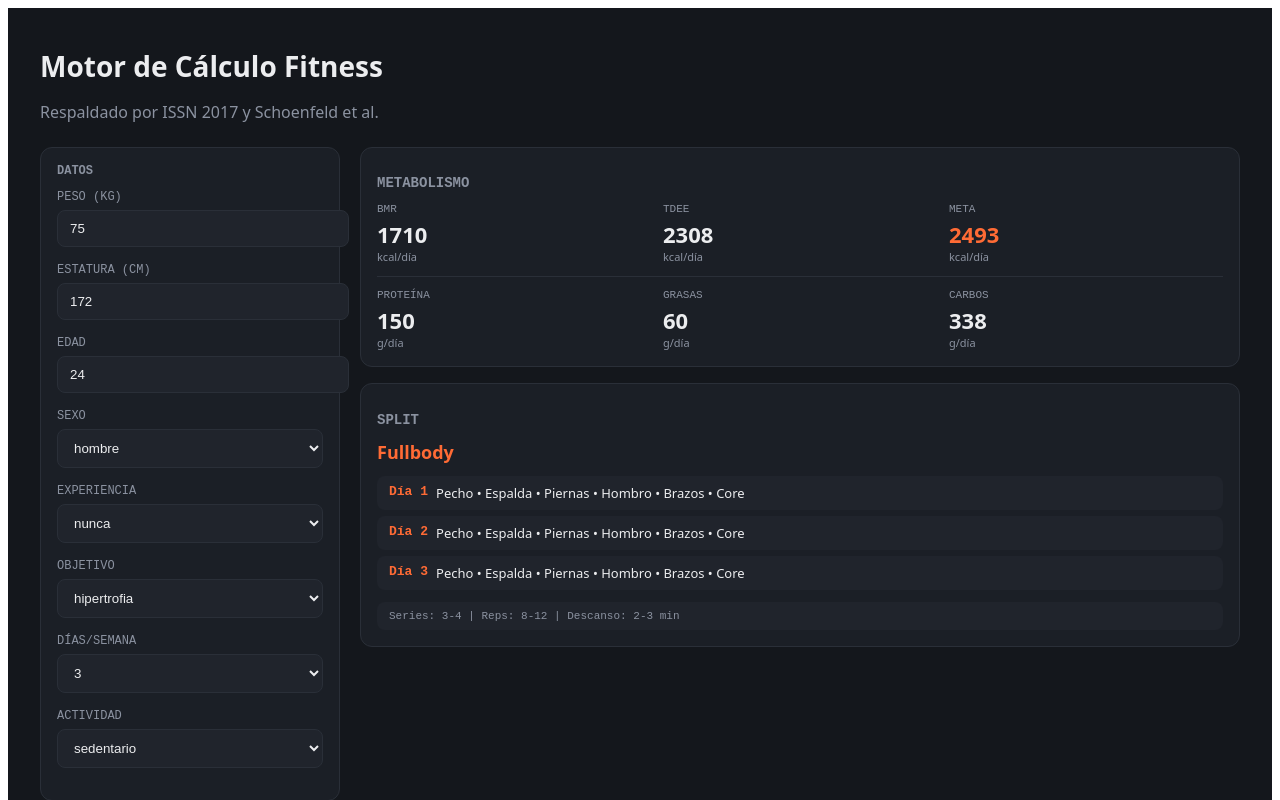
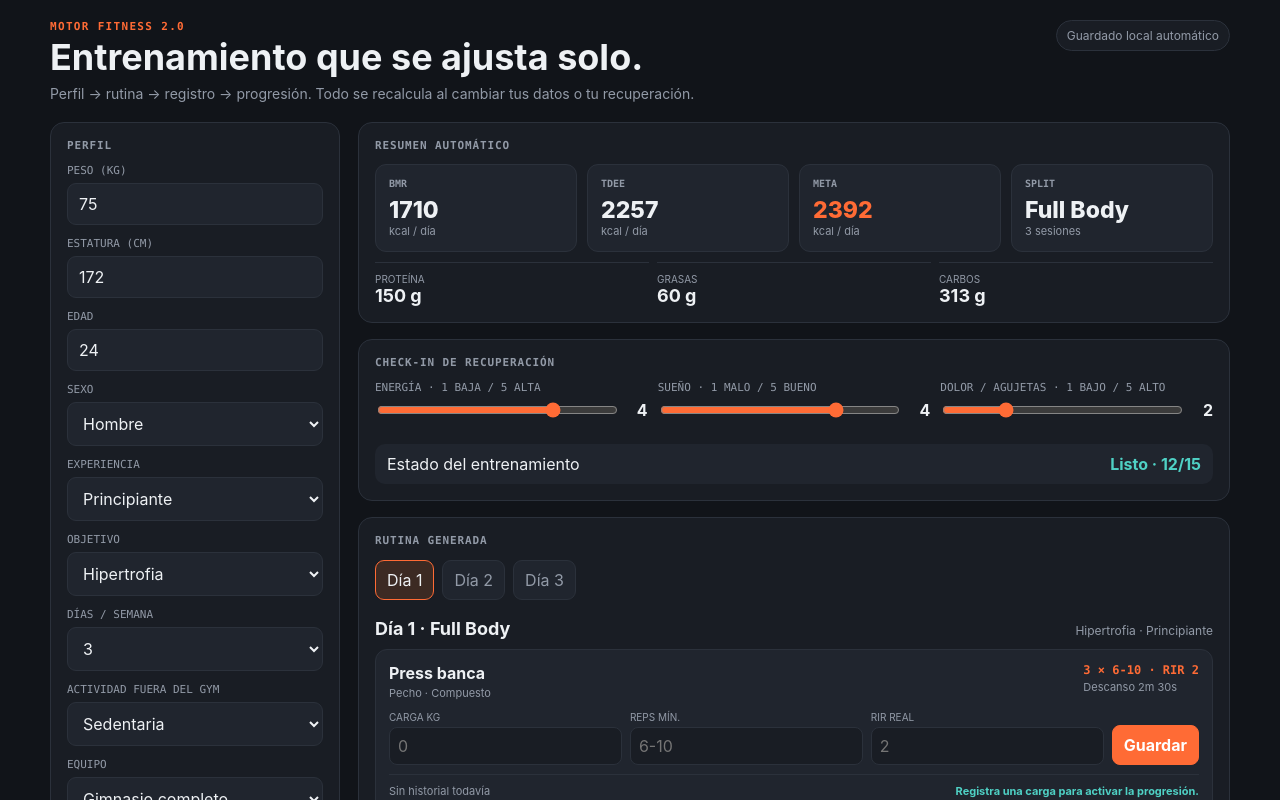
Before and after one commit to Axelesp11/fitness-motor, a React (Create React App) app: page / in a window 1280 px wide. Shown: the top 800 px of the page. Built offline with nearby package versions, Linux system fonts and the light colour scheme.

Commit message:
feat: build automated fitness motor 2.0 interface

```diff
--- a/src/App.jsx
+++ b/src/App.jsx
@@ -1,201 +1,372 @@
-import { useState, useMemo } from "react";
+import { useEffect, useMemo, useState } from "react";
+import "./App.css";
+import {
+  EXPERIENCE_LABELS,
+  GOAL_LABELS,
+  buildPlan,
+  calcNutrition,
+  formatRest,
+  nextLoadAdvice,
+} from "./engine";
 
-const C = {
-  bg: "#14171C",
-  surface: "#1B1F26",
-  surface2: "#20242C",
-  border: "#2A2F38",
-  text: "#ECEDEF",
-  muted: "#8B92A0",
-  effort: "#FF6B35",
-  effortDim: "#4A3226",
-  recovery: "#4FD1C5",
-  recoveryDim: "#1F3A38",
+const DEFAULT_PROFILE = {
+  peso: 75,
+  estatura: 172,
+  edad: 24,
+  sexo: "hombre",
+  experiencia: "nunca",
+  objetivo: "hipertrofia",
+  dias: 3,
+  actividad: "sedentario",
+  equipo: "gym",
+  duracion: 60,
 };
 
-function calcBMR({ peso, estatura, edad, sexo }) {
-  const base = 10 * peso + 6.25 * estatura - 5 * edad;
-  return sexo === "hombre" ? base + 5 : base - 161;
+const DEFAULT_READINESS = { energia: 4, sueno: 4, dolor: 2 };
+
+function loadJSON(key, fallback) {
+  try {
+    const raw = window.localStorage.getItem(key);
+    return raw ? JSON.parse(raw) : fallback;
+  } catch {
+    return fallback;
+  }
 }
 
-const ACTIVIDAD_BASE = { sedentario: 1.2, ligero: 1.375, activo: 1.55 };
-const ENTRENO_ADD = { 2: 0.1, 3: 0.15, 4: 0.2, 5: 0.25, 6: 0.3 };
-
-function calcTDEE(bmr, dias, nivelActividad) {
-  const mult = (ACTIVIDAD_BASE[nivelActividad] || 1.2) + (ENTRENO_ADD[dias] || 0.15);
-  return Math.round(bmr * mult);
+function Field({ label, children }) {
+  return (
+    <div className="field">
+      <label>{label}</label>
+      {children}
+    </div>
+  );
 }
 
-function calcCaloriasObjetivo(tdee, objetivo) {
-  if (objetivo === "perdida") return Math.round(tdee * 0.82);
-  if (objetivo === "hipertrofia") return Math.round(tdee * 1.08);
-  return tdee;
-}
-
-function calcMacros(calorias, peso, objetivo) {
-  const gProteinaPorKg = objetivo === "perdida" ? 2.4 : objetivo === "fuerza" ? 1.8 : 2.0;
-  const proteina = Math.round(peso * gProteinaPorKg);
-  const grasa = Math.round(peso * 0.8);
-  const carbos = Math.round((calorias - proteina * 4 - grasa * 9) / 4);
-  return { proteina, grasa, carbos };
-}
-
-const PARAM_OBJETIVO = {
-  hipertrofia: { series: "3-4", reps: "8-12", descanso: "2-3 min" },
-  fuerza: { series: "4-5", reps: "3-6", descanso: "3-5 min" },
-  perdida: { series: "3", reps: "12-15", descanso: "45-90s" },
-};
-
-const GRUPOS = ["Pecho", "Espalda", "Piernas", "Hombro", "Brazos", "Core"];
-
-function definirSplit(dias, exp) {
-  const tope = { nunca: 4, basico: 5, intermedio: 6 }[exp] || 6;
-  const d = Math.min(dias, tope);
-
-  if (exp === "nunca" || d <= 3) {
-    return { nombre: "Fullbody", sesiones: Array.from({ length: d }, (_, i) => ({ dia: `Día ${i + 1}`, grupos: GRUPOS })) };
-  }
-  if (d === 4) {
-    return { nombre: "Upper/Lower", sesiones: [
-      { dia: "Día 1", grupos: ["Pecho", "Espalda", "Hombro", "Brazos"] },
-      { dia: "Día 2", grupos: ["Piernas", "Core"] },
-      { dia: "Día 3", grupos: ["Pecho", "Espalda", "Hombro", "Brazos"] },
-      { dia: "Día 4", grupos: ["Piernas", "Core"] },
-    ]};
-  }
-  if (d === 5) {
-    return { nombre: "PPL + Upper/Lower", sesiones: [
-      { dia: "Día 1 (Push)", grupos: ["Pecho", "Hombro", "Brazos"] },
-      { dia: "Día 2 (Pull)", grupos: ["Espalda", "Brazos"] },
-      { dia: "Día 3 (Legs)", grupos: ["Piernas", "Core"] },
-      { dia: "Día 4 (Upper)", grupos: ["Pecho", "Espalda", "Hombro", "Brazos"] },
-      { dia: "Día 5 (Lower)", grupos: ["Piernas", "Core"] },
-    ]};
-  }
-  return { nombre: "Push/Pull/Legs (x2)", sesiones: [
-    { dia: "Día 1 (Push)", grupos: ["Pecho", "Hombro", "Brazos"] },
-    { dia: "Día 2 (Pull)", grupos: ["Espalda", "Brazos"] },
-    { dia: "Día 3 (Legs)", grupos: ["Piernas", "Core"] },
-    { dia: "Día 4 (Push)", grupos: ["Pecho", "Hombro", "Brazos"] },
-    { dia: "Día 5 (Pull)", grupos: ["Espalda", "Brazos"] },
-    { dia: "Día 6 (Legs)", grupos: ["Piernas", "Core"] },
-  ].slice(0, d)};
+function Metric({ label, value, unit, accent = false }) {
+  return (
+    <div className={`metric ${accent ? "metric-accent" : ""}`}>
+      <div className="metric-label">{label}</div>
+      <div className="metric-value">{value}</div>
+      <div className="metric-unit">{unit}</div>
+    </div>
+  );
 }
 
 export default function App() {
-  const [form, setForm] = useState({
-    peso: 75, estatura: 172, edad: 24, sexo: "hombre",
-    experiencia: "nunca", objetivo: "hipertrofia", dias: 3, actividad: "sedentario",
-  });
+  const [profile, setProfile] = useState(() => loadJSON("fitness-motor-profile", DEFAULT_PROFILE));
+  const [readiness, setReadiness] = useState(() => loadJSON("fitness-motor-readiness", DEFAULT_READINESS));
+  const [logs, setLogs] = useState(() => loadJSON("fitness-motor-logs", []));
+  const [activeDay, setActiveDay] = useState(0);
+  const [drafts, setDrafts] = useState({});
 
-  const set = (k) => (e) => setForm(f => ({ ...f, [k]: ["peso", "estatura", "edad", "dias"].includes(k) ? Number(e.target.value) : e.target.value }));
+  useEffect(() => {
+    window.localStorage.setItem("fitness-motor-profile", JSON.stringify(profile));
+  }, [profile]);
 
-  const resultado = useMemo(() => {
-    const bmr = calcBMR(form);
-    const tdee = calcTDEE(bmr, form.dias, form.actividad);
-    const calorias = calcCaloriasObjetivo(tdee, form.objetivo);
-    const macros = calcMacros(calorias, form.peso, form.objetivo);
-    const split = definirSplit(form.dias, form.experiencia);
-    const params = PARAM_OBJETIVO[form.objetivo];
-    return { bmr: Math.round(bmr), tdee, calorias, macros, split, params };
-  }, [form]);
+  useEffect(() => {
+    window.localStorage.setItem("fitness-motor-readiness", JSON.stringify(readiness));
+  }, [readiness]);
+
+  useEffect(() => {
+    window.localStorage.setItem("fitness-motor-logs", JSON.stringify(logs));
+  }, [logs]);
+
+  const nutrition = useMemo(() => calcNutrition(profile), [profile]);
+  const plan = useMemo(() => buildPlan(profile, readiness), [profile, readiness]);
+
+  useEffect(() => {
+    if (activeDay >= plan.sessions.length) setActiveDay(0);
+  }, [activeDay, plan.sessions.length]);
+
+  const session = plan.sessions[activeDay] || plan.sessions[0];
+
+  const lastByExercise = useMemo(() => {
+    const map = {};
+    logs.forEach((log) => {
+      map[log.exerciseId] = log;
+    });
+    return map;
+  }, [logs]);
+
+  const updateProfile = (key) => (event) => {
+    const numeric = ["peso", "estatura", "edad", "dias", "duracion"].includes(key);
+    setProfile((prev) => ({
+      ...prev,
+      [key]: numeric ? Number(event.target.value) : event.target.value,
+    }));
+  };
+
+  const updateReadiness = (key) => (event) => {
+    setReadiness((prev) => ({ ...prev, [key]: Number(event.target.value) }));
+  };
+
+  const updateDraft = (exerciseId, key, value) => {
+    setDrafts((prev) => ({
+      ...prev,
+      [exerciseId]: { ...prev[exerciseId], [key]: value },
+    }));
+  };
+
+  const saveExercise = (exercise) => {
+    const draft = drafts[exercise.id] || {};
+    const weight = Number(draft.weight);
+    const reps = Number(draft.reps);
+    const rir = Number(draft.rir);
+
+    if (!Number.isFinite(weight) || weight < 0 || !Number.isFinite(reps) || reps <= 0 || !Number.isFinite(rir) || rir < 0) {
+      return;
+    }
+
+    const entry = {
+      id: `${Date.now()}-${exercise.id}`,
+      createdAt: new Date().toISOString(),
+      session: session.label,
+      exerciseId: exercise.id,
+      exerciseName: exercise.name,
+      weight,
+      reps,
+      rir,
+    };
+
+    setLogs((prev) => [...prev, entry].slice(-250));
+    setDrafts((prev) => ({ ...prev, [exercise.id]: {} }));
+  };
 
   return (
-    <div style={{ background: C.bg, minHeight: "100vh", color: C.text, fontFamily: "system-ui", padding: "20px" }}>
-      <div style={{ maxWidth: 1200, margin: "0 auto" }}>
-        <h1 style={{ fontSize: 28, fontWeight: 700, marginBottom: 8 }}>Motor de Cálculo Fitness</h1>
-        <p style={{ color: C.muted, marginBottom: 24 }}>Respaldado por ISSN 2017 y Schoenfeld et al.</p>
+    <main className="app-shell">
+      <div className="container">
+        <header className="header">
+          <div>
+            <p className="eyebrow">MOTOR FITNESS 2.0</p>
+            <h1>Entrenamiento que se ajusta solo.</h1>
+            <p className="subtitle">
+              Perfil → rutina → registro → progresión. Todo se recalcula al cambiar tus datos o tu recuperación.
+            </p>
+          </div>
+          <div className="pill">Guardado local automático</div>
+        </header>
 
-        <div style={{ display: "grid", gridTemplateColumns: "300px 1fr", gap: 20 }}>
-          {/* FORM */}
-          <div style={{ background: C.surface, border: `1px solid ${C.border}`, borderRadius: 12, padding: 16, height: "fit-content" }}>
-            <div style={{ fontFamily: "monospace", fontSize: 12, color: C.muted, marginBottom: 12, fontWeight: 600 }}>DATOS</div>
-            {[
-              ["PESO (KG)", "peso", "number"],
-              ["ESTATURA (CM)", "estatura", "number"],
-              ["EDAD", "edad", "number"],
-            ].map(([label, key, type]) => (
-              <div key={key} style={{ marginBottom: 16 }}>
-                <label style={{ fontSize: 12, color: C.muted, display: "block", marginBottom: 6, fontFamily: "monospace" }}>{label}</label>
-                <input type={type} value={form[key]} onChange={set(key)} style={{ width: "100%", background: C.surface2, border: `1px solid ${C.border}`, borderRadius: 8, padding: "10px 12px", color: C.text, outline: "none" }} />
+        <div className="layout">
+          <aside className="card sidebar">
+            <h2 className="section-title">PERFIL</h2>
+
+            <Field label="PESO (KG)">
+              <input className="control" type="number" min="35" max="250" value={profile.peso} onChange={updateProfile("peso")} />
+            </Field>
+            <Field label="ESTATURA (CM)">
+              <input className="control" type="number" min="120" max="230" value={profile.estatura} onChange={updateProfile("estatura")} />
+            </Field>
+            <Field label="EDAD">
+              <input className="control" type="number" min="14" max="90" value={profile.edad} onChange={updateProfile("edad")} />
+            </Field>
+            <Field label="SEXO">
+              <select className="control" value={profile.sexo} onChange={updateProfile("sexo")}>
+                <option value="hombre">Hombre</option>
+                <option value="mujer">Mujer</option>
+              </select>
+            </Field>
+            <Field label="EXPERIENCIA">
+              <select className="control" value={profile.experiencia} onChange={updateProfile("experiencia")}>
+                <option value="nunca">Principiante</option>
+                <option value="basico">Básico</option>
+                <option value="intermedio">Intermedio</option>
+              </select>
+            </Field>
+            <Field label="OBJETIVO">
+              <select className="control" value={profile.objetivo} onChange={updateProfile("objetivo")}>
+                <option value="hipertrofia">Hipertrofia</option>
+                <option value="fuerza">Fuerza</option>
+                <option value="perdida">Pérdida de grasa</option>
+              </select>
+            </Field>
+            <Field label="DÍAS / SEMANA">
+              <select className="control" value={profile.dias} onChange={updateProfile("dias")}>
+                {[2, 3, 4, 5, 6].map((day) => <option key={day} value={day}>{day}</option>)}
+              </select>
+            </Field>
+            <Field label="ACTIVIDAD FUERA DEL GYM">
+              <select className="control" value={profile.actividad} onChange={updateProfile("actividad")}>
+                <option value="sedentario">Sedentaria</option>
+                <option value="ligero">Ligera</option>
+                <option value="activo">Activa</option>
+              </select>
+            </Field>
+            <Field label="EQUIPO">
+              <select className="control" value={profile.equipo} onChange={updateProfile("equipo")}>
+                <option value="gym">Gimnasio completo</option>
+                <option value="home">Casa / mancuernas</option>
+              </select>
+            </Field>
+            <Field label="DURACIÓN POR SESIÓN">
+              <select className="control" value={profile.duracion} onChange={updateProfile("duracion")}>
+                {[45, 60, 75, 90].map((minutes) => <option key={minutes} value={minutes}>{minutes} min</option>)}
+              </select>
+            </Field>
+          </aside>
+
+          <section className="stack">
+            <div className="card">
+              <h2 className="section-title">RESUMEN AUTOMÁTICO</h2>
+              <div className="metrics">
+                <Metric label="BMR" value={nutrition.bmr} unit="kcal / día" />
+                <Metric label="TDEE" value={nutrition.tdee} unit="kcal / día" />
+                <Metric label="META" value={nutrition.target} unit="kcal / día" accent />
+                <Metric label="SPLIT" value={plan.name} unit={`${plan.sessions.length} sesiones`} />
               </div>
-            ))}
-            {[
-              ["SEXO", "sexo", ["hombre", "mujer"]],
-              ["EXPERIENCIA", "experiencia", ["nunca", "basico", "intermedio"]],
-              ["OBJETIVO", "objetivo", ["hipertrofia", "fuerza", "perdida"]],
-              ["DÍAS/SEMANA", "dias", ["2", "3", "4", "5", "6"]],
-              ["ACTIVIDAD", "actividad", ["sedentario", "ligero", "activo"]],
-            ].map(([label, key, options]) => (
-              <div key={key} style={{ marginBottom: 16 }}>
-                <label style={{ fontSize: 12, color: C.muted, display: "block", marginBottom: 6, fontFamily: "monospace" }}>{label}</label>
-                <select value={form[key]} onChange={set(key)} style={{ width: "100%", background: C.surface2, border: `1px solid ${C.border}`, borderRadius: 8, padding: "10px 12px", color: C.text, outline: "none" }}>
-                  {options.map(opt => <option key={opt} value={opt}>{opt}</option>)}
-                </select>
-              </div>
-            ))}
-          </div>
-
-          {/* RESULTADOS */}
-          <div style={{ display: "flex", flexDirection: "column", gap: 16 }}>
-            {/* METABOLISMO */}
-            <div style={{ background: C.surface, border: `1px solid ${C.border}`, borderRadius: 12, padding: 16 }}>
-              <h2 style={{ fontSize: 14, fontFamily: "monospace", color: C.muted, marginBottom: 12 }}>METABOLISMO</h2>
-              <div style={{ display: "grid", gridTemplateColumns: "repeat(3, 1fr)", gap: 12 }}>
-                <div>
-                  <div style={{ fontSize: 11, color: C.muted, fontFamily: "monospace", marginBottom: 4 }}>BMR</div>
-                  <div style={{ fontSize: 22, fontWeight: 700 }}>{resultado.bmr}</div>
-                  <div style={{ fontSize: 11, color: C.muted }}>kcal/día</div>
-                </div>
-                <div>
-                  <div style={{ fontSize: 11, color: C.muted, fontFamily: "monospace", marginBottom: 4 }}>TDEE</div>
-                  <div style={{ fontSize: 22, fontWeight: 700 }}>{resultado.tdee}</div>
-                  <div style={{ fontSize: 11, color: C.muted }}>kcal/día</div>
-                </div>
-                <div>
-                  <div style={{ fontSize: 11, color: C.muted, fontFamily: "monospace", marginBottom: 4 }}>META</div>
-                  <div style={{ fontSize: 22, fontWeight: 700, color: C.effort }}>{resultado.calorias}</div>
-                  <div style={{ fontSize: 11, color: C.muted }}>kcal/día</div>
-                </div>
-              </div>
-              <div style={{ borderTop: `1px solid ${C.border}`, paddingTop: 12, marginTop: 12, display: "grid", gridTemplateColumns: "repeat(3, 1fr)", gap: 12 }}>
-                <div>
-                  <div style={{ fontSize: 11, color: C.muted, fontFamily: "monospace", marginBottom: 4 }}>PROTEÍNA</div>
-                  <div style={{ fontSize: 22, fontWeight: 700 }}>{resultado.macros.proteina}</div>
-                  <div style={{ fontSize: 11, color: C.muted }}>g/día</div>
-                </div>
-                <div>
-                  <div style={{ fontSize: 11, color: C.muted, fontFamily: "monospace", marginBottom: 4 }}>GRASAS</div>
-                  <div style={{ fontSize: 22, fontWeight: 700 }}>{resultado.macros.grasa}</div>
-                  <div style={{ fontSize: 11, color: C.muted }}>g/día</div>
-                </div>
-                <div>
-                  <div style={{ fontSize: 11, color: C.muted, fontFamily: "monospace", marginBottom: 4 }}>CARBOS</div>
-                  <div style={{ fontSize: 22, fontWeight: 700 }}>{resultado.macros.carbos}</div>
-                  <div style={{ fontSize: 11, color: C.muted }}>g/día</div>
-                </div>
+              <div className="macro-row">
+                <div className="macro"><span>PROTEÍNA</span><strong>{nutrition.macros.protein} g</strong></div>
+                <div className="macro"><span>GRASAS</span><strong>{nutrition.macros.fat} g</strong></div>
+                <div className="macro"><span>CARBOS</span><strong>{nutrition.macros.carbs} g</strong></div>
               </div>
             </div>
 
-            {/* SPLIT */}
-            <div style={{ background: C.surface, border: `1px solid ${C.border}`, borderRadius: 12, padding: 16 }}>
-              <h2 style={{ fontSize: 14, fontFamily: "monospace", color: C.muted, marginBottom: 12 }}>SPLIT</h2>
-              <p style={{ fontSize: 18, fontWeight: 700, color: C.effort, margin: 0 }}>{resultado.split.nombre}</p>
-              <div style={{ marginTop: 12 }}>
-                {resultado.split.sesiones.map((s, i) => (
-                  <div key={i} style={{ display: "flex", gap: 8, background: C.surface2, borderRadius: 8, padding: "8px 12px", marginBottom: 6, fontSize: 13 }}>
-                    <span style={{ fontFamily: "monospace", color: C.effort, fontWeight: 600 }}>{s.dia}</span>
-                    <span>{s.grupos.join(" • ")}</span>
+            <div className="card">
+              <h2 className="section-title">CHECK-IN DE RECUPERACIÓN</h2>
+              <div className="readiness-grid">
+                <Field label="ENERGÍA · 1 BAJA / 5 ALTA">
+                  <div className="range-line">
+                    <input type="range" min="1" max="5" value={readiness.energia} onChange={updateReadiness("energia")} />
+                    <span className="range-value">{readiness.energia}</span>
                   </div>
+                </Field>
+                <Field label="SUEÑO · 1 MALO / 5 BUENO">
+                  <div className="range-line">
+                    <input type="range" min="1" max="5" value={readiness.sueno} onChange={updateReadiness("sueno")} />
+                    <span className="range-value">{readiness.sueno}</span>
+                  </div>
+                </Field>
+                <Field label="DOLOR / AGUJETAS · 1 BAJO / 5 ALTO">
+                  <div className="range-line">
+                    <input type="range" min="1" max="5" value={readiness.dolor} onChange={updateReadiness("dolor")} />
+                    <span className="range-value">{readiness.dolor}</span>
+                  </div>
+                </Field>
+              </div>
+              <div className="readiness-status">
+                <span>Estado del entrenamiento</span>
+                <strong className={`status-${plan.readiness.status}`}>{plan.readiness.label} · {plan.readiness.score}/15</strong>
+              </div>
+            </div>
+
+            <div className="card">
+              <h2 className="section-title">RUTINA GENERADA</h2>
+              <div className="session-tabs">
+                {plan.sessions.map((item, index) => (
+                  <button
+                    type="button"
+                    key={item.label}
+                    className={`tab ${index === activeDay ? "active" : ""}`}
+                    onClick={() => setActiveDay(index)}
+                  >
+                    Día {index + 1}
+                  </button>
                 ))}
               </div>
-              <div style={{ marginTop: 12, padding: "8px 12px", background: C.surface2, borderRadius: 8, fontSize: 11, fontFamily: "monospace", color: C.muted }}>
-                Series: {resultado.params.series} | Reps: {resultado.params.reps} | Descanso: {resultado.params.descanso}
+
+              <div className="session-head">
+                <h2>{session.label}</h2>
+                <span>{GOAL_LABELS[profile.objetivo]} · {EXPERIENCE_LABELS[profile.experiencia]}</span>
+              </div>
+
+              <div className="exercise-list">
+                {session.exercises.map((exercise) => {
+                  const previous = lastByExercise[exercise.id];
+                  const advice = nextLoadAdvice(exercise, previous);
+                  const draft = drafts[exercise.id] || {};
+                  const p = exercise.prescription;
+
+                  return (
+                    <article className="exercise" key={exercise.id}>
+                      <div className="exercise-top">
+                        <div>
+                          <div className="exercise-name">{exercise.name}</div>
+                          <div className="exercise-group">{exercise.group} · {exercise.type === "compound" ? "Compuesto" : "Aislamiento"}</div>
+                        </div>
+                        <div>
+                          <div className="prescription">{p.sets} × {p.min}-{p.max} · RIR {p.rir}</div>
+                          <div className="exercise-meta">Descanso {formatRest(p.rest)}</div>
+                        </div>
+                      </div>
+
+                      <div className="log-grid">
+                        <div>
+                          <label>CARGA KG</label>
+                          <input
+                            className="log-input"
+                            type="number"
+                            min="0"
+                            step="0.5"
+                            placeholder={advice.nextWeight ?? "0"}
+                            value={draft.weight ?? ""}
+                            onChange={(e) => updateDraft(exercise.id, "weight", e.target.value)}
+                          />
+                        </div>
+                        <div>
+                          <label>REPS MÍN.</label>
+                          <input
+                            className="log-input"
+                            type="number"
+                            min="1"
+                            max="50"
+                            placeholder={`${p.min}-${p.max}`}
+                            value={draft.reps ?? ""}
+                            onChange={(e) => updateDraft(exercise.id, "reps", e.target.value)}
+                          />
+                        </div>
+                        <div>
+                          <label>RIR REAL</label>
+                          <input
+                            className="log-input"
+                            type="number"
+                            min="0"
+                            max="8"
+                            placeholder={p.rir}
+                            value={draft.rir ?? ""}
+                            onChange={(e) => updateDraft(exercise.id, "rir", e.target.value)}
+                          />
+                        </div>
+                        <button type="button" className="save-btn" onClick={() => saveExercise(exercise)}>Guardar</button>
+                      </div>
+
+                      <div className="advice">
+                        <span>{previous ? `Último: ${previous.weight} kg × ${previous.reps} · RIR ${previous.rir}` : "Sin historial todavía"}</span>
+                        <strong>{advice.action}</strong>
+                      </div>
+                    </article>
+                  );
+                })}
               </div>
             </div>
-          </div>
+
+            <div className="card">
+              <h2 className="section-title">HISTORIAL RECIENTE</h2>
+              {logs.length === 0 ? (
+                <div className="empty">Cuando guardes ejercicios aparecerán aquí y el motor empezará a recomendar la siguiente carga.</div>
+              ) : (
+                <div className="history">
+                  {[...logs].reverse().slice(0, 8).map((log) => (
+                    <div className="history-row" key={log.id}>
+                      <div className="history-main">
+                        <strong>{log.exerciseName}</strong>
+                        <span>{log.session}</span>
+                      </div>
+                      <div className="history-date">
+                        {log.weight} kg · {log.reps} reps · RIR {log.rir}
+                      </div>
+                    </div>
+                  ))}
+                </div>
+              )}
+            </div>
+
+            <div className="card">
+              <p className="footer-note">
+                Motor orientativo: las calorías son una estimación y la progresión usa doble progresión simplificada. Dolor agudo, lesión, mareo o síntomas inusuales deben prevalecer sobre cualquier recomendación automática.
+              </p>
+            </div>
+          </section>
         </div>
       </div>
-    </div>
+    </main>
   );
 }
```
